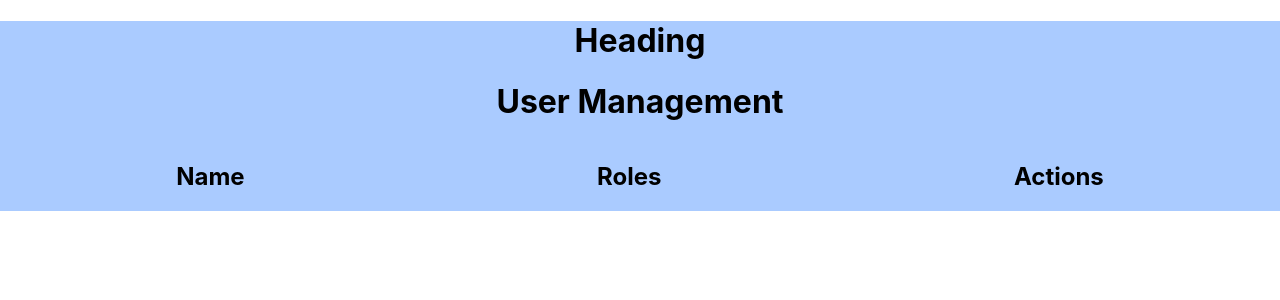
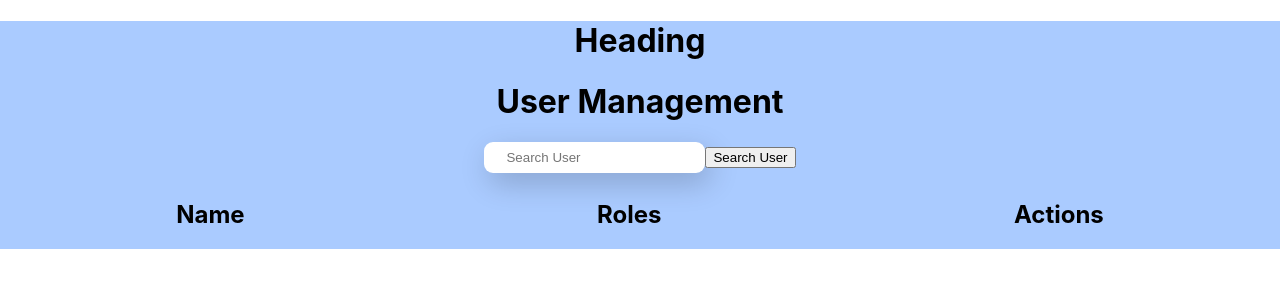
Before and after one commit to ReaDaCoder/employee-app, a React (Create React App) app: page /admin in a window 1280 px wide. Shown: the top 300 px of the page. Built offline with nearby package versions, Linux system fonts and the light colour scheme.

Commit message:
added search user form

```diff
--- a/src/pages/admin.js
+++ b/src/pages/admin.js
@@ -7,6 +7,8 @@ export default function Portal (){
         <div className="container">
             <Heading/>
             <h1>User Management</h1>
+            <input type="text" placeholder="Search User"/>
+            <button class="searchUser">Search User</button>
           <div className="grid">
             <div class="box3">
                 <h2>Name</h2>
--- a/src/pages/user.js
+++ b/src/pages/user.js
@@ -22,6 +22,8 @@ function User(props){
 
       const add= (()=>{
         props.add(name, surname, email, cell, position, department, image);
+
+        console.log(add);
       })
 
 
```
